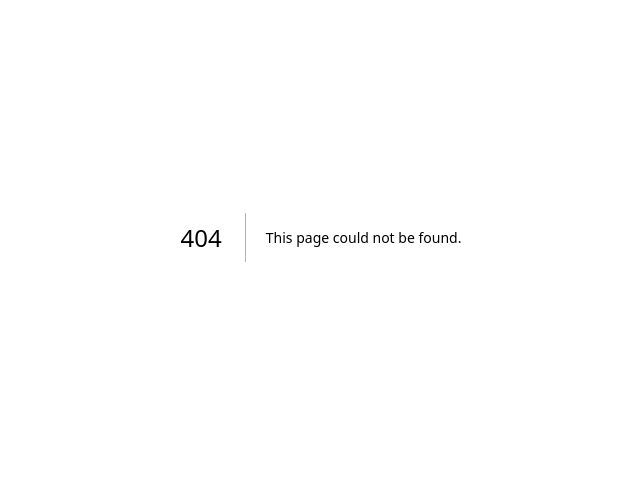
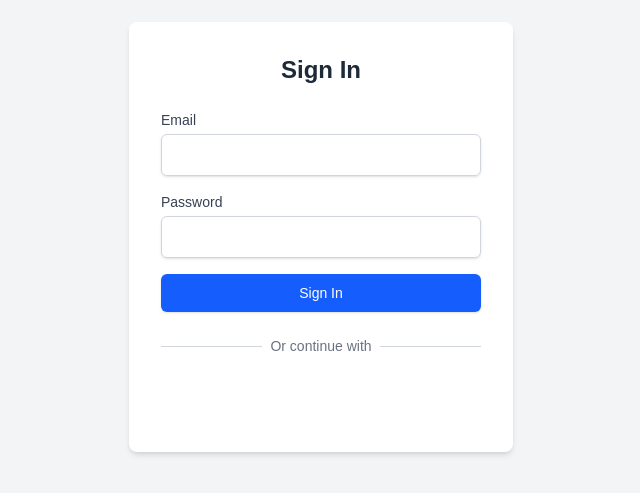
Before and after one commit to miskaran2002/city-complaint-platform-frontend, a Next.js app: page /login in a window 1280 px wide. Before the commit this address had no page. Shown: the part 163-656 px from the top of the page, without its empty margins (319-959 px from the left). Built offline with nearby package versions, Linux system fonts and the light colour scheme; no server answers.

Commit message:
impliment social login google

```diff
--- a/app/layout.tsx
+++ b/app/layout.tsx
@@ -1,6 +1,7 @@
 import type { Metadata } from "next";
 import { Geist, Geist_Mono } from "next/font/google";
 import "./globals.css";
+import { GoogleOAuthProvider } from '@react-oauth/google';
 
 const geistSans = Geist({
   variable: "--font-geist-sans",
@@ -13,17 +14,24 @@ const geistMono = Geist_Mono({
 });
 
 export const metadata: Metadata = {
-  title: "Create Next App",
-  description: "Generated by create next app",
+  title: "City Complaint Platform",
+  description: "Smart City Management System",
 };
 
-export default function RootLayout({ children }: LayoutProps<"/">) {
+export default function RootLayout({
+  children,
+}: Readonly<{
+  children: React.ReactNode;
+}>) {
   return (
-    <html
-      lang="en"
-      className={`${geistSans.variable} ${geistMono.variable} h-full antialiased`}
-    >
-      <body className="min-h-full flex flex-col">{children}</body>
+    <html lang="en">
+      <body
+        className={`${geistSans.variable} ${geistMono.variable} antialiased`}
+      >
+        <GoogleOAuthProvider clientId={process.env.NEXT_PUBLIC_GOOGLE_CLIENT_ID || ""}>
+          {children}
+        </GoogleOAuthProvider>
+      </body>
     </html>
   );
 }
--- /dev/null
+++ b/app/login/page.tsx
@@ -0,0 +1,108 @@
+'use client';
+
+import { useState } from 'react';
+import { useRouter } from 'next/navigation';
+import { GoogleLogin } from '@react-oauth/google';
+import { api } from '@/lib/axios';
+import { useAuthStore } from '@/store/useAuthStore';
+
+export default function LoginPage() {
+  const [email, setEmail] = useState('');
+  const [password, setPassword] = useState('');
+  const [error, setError] = useState('');
+  const [loading, setLoading] = useState(false);
+
+  const login = useAuthStore((state) => state.login);
+  const router = useRouter();
+
+  // General Login (Email/Password)
+  const handleGeneralLogin = async (e: React.FormEvent) => {
+    e.preventDefault();
+    setLoading(true);
+    setError('');
+    try {
+      const res = await api.post('/auth/login', { email, password });
+      const { user, accessToken } = res.data.data;
+      login(user, accessToken);
+      alert('Login Successful!'); // সাময়িক চেক করার জন্য
+      router.push('/'); // লগইনের পর হোমপেজে পাঠাবে
+    } catch (err: any) {
+      setError(err.response?.data?.message || 'Login failed');
+    } finally {
+      setLoading(false);
+    }
+  };
+
+  // Google Login Success Handler
+  const handleGoogleSuccess = async (credentialResponse: any) => {
+    try {
+      const res = await api.post('/auth/google', {
+        idToken: credentialResponse.credential,
+      });
+      const { user, accessToken } = res.data.data;
+      login(user, accessToken);
+      alert('Google Login Successful!');
+      router.push('/');
+    } catch (err: any) {
+      setError(err.response?.data?.message || 'Google login failed');
+    }
+  };
+
+  return (
+    <div className="min-h-screen flex items-center justify-center bg-gray-100">
+      <div className="bg-white p-8 rounded-lg shadow-md w-96 text-black">
+        <h2 className="text-2xl font-bold text-center mb-6 text-gray-800">Sign In</h2>
+
+        {error && <p className="text-red-500 text-sm mb-4 text-center">{error}</p>}
+
+        <form onSubmit={handleGeneralLogin} className="space-y-4">
+          <div>
+            <label className="block text-sm font-medium text-gray-700">Email</label>
+            <input
+              type="email"
+              value={email}
+              onChange={(e) => setEmail(e.target.value)}
+              className="mt-1 block w-full px-3 py-2 border border-gray-300 rounded-md shadow-sm focus:outline-none focus:ring-blue-500 focus:border-blue-500"
+              required
+            />
+          </div>
+          <div>
+            <label className="block text-sm font-medium text-gray-700">Password</label>
+            <input
+              type="password"
+              value={password}
+              onChange={(e) => setPassword(e.target.value)}
+              className="mt-1 block w-full px-3 py-2 border border-gray-300 rounded-md shadow-sm focus:outline-none focus:ring-blue-500 focus:border-blue-500"
+              required
+            />
+          </div>
+          <button
+            type="submit"
+            disabled={loading}
+            className="w-full flex justify-center py-2 px-4 border border-transparent rounded-md shadow-sm text-sm font-medium text-white bg-blue-600 hover:bg-blue-700 focus:outline-none"
+          >
+            {loading ? 'Signing in...' : 'Sign In'}
+          </button>
+        </form>
+
+        <div className="mt-6">
+          <div className="relative">
+            <div className="absolute inset-0 flex items-center">
+              <div className="w-full border-t border-gray-300" />
+            </div>
+            <div className="relative flex justify-center text-sm">
+              <span className="px-2 bg-white text-gray-500">Or continue with</span>
+            </div>
+          </div>
+
+          <div className="mt-6 flex justify-center">
+            <GoogleLogin
+              onSuccess={handleGoogleSuccess}
+              onError={() => setError('Google Authentication Failed')}
+            />
+          </div>
+        </div>
+      </div>
+    </div>
+  );
+}
--- /dev/null
+++ b/lib/axios.ts
@@ -0,0 +1,17 @@
+import axios from 'axios';
+
+export const api = axios.create({
+  baseURL: process.env.NEXT_PUBLIC_API_URL,
+  headers: {
+    'Content-Type': 'application/json',
+  },
+});
+
+// Add a request interceptor to include the access token in the Authorization header for all requests
+api.interceptors.request.use((config) => {
+  const token = typeof window !== 'undefined' ? localStorage.getItem('accessToken') : null;
+  if (token) {
+    config.headers.Authorization = `Bearer ${token}`;
+  }
+  return config;
+});
--- /dev/null
+++ b/store/useAuthStore.ts
@@ -0,0 +1,28 @@
+import { create } from 'zustand';
+
+interface User {
+  id: string;
+  name: string;
+  email: string;
+  role: string;
+}
+
+interface AuthState {
+  user: User | null;
+  accessToken: string | null;
+  login: (user: User, token: string) => void;
+  logout: () => void;
+}
+
+export const useAuthStore = create<AuthState>((set) => ({
+  user: null,
+  accessToken: null,
+  login: (user, token) => {
+    localStorage.setItem('accessToken', token);
+    set({ user, accessToken: token });
+  },
+  logout: () => {
+    localStorage.removeItem('accessToken');
+    set({ user: null, accessToken: null });
+  },
+}));
```
